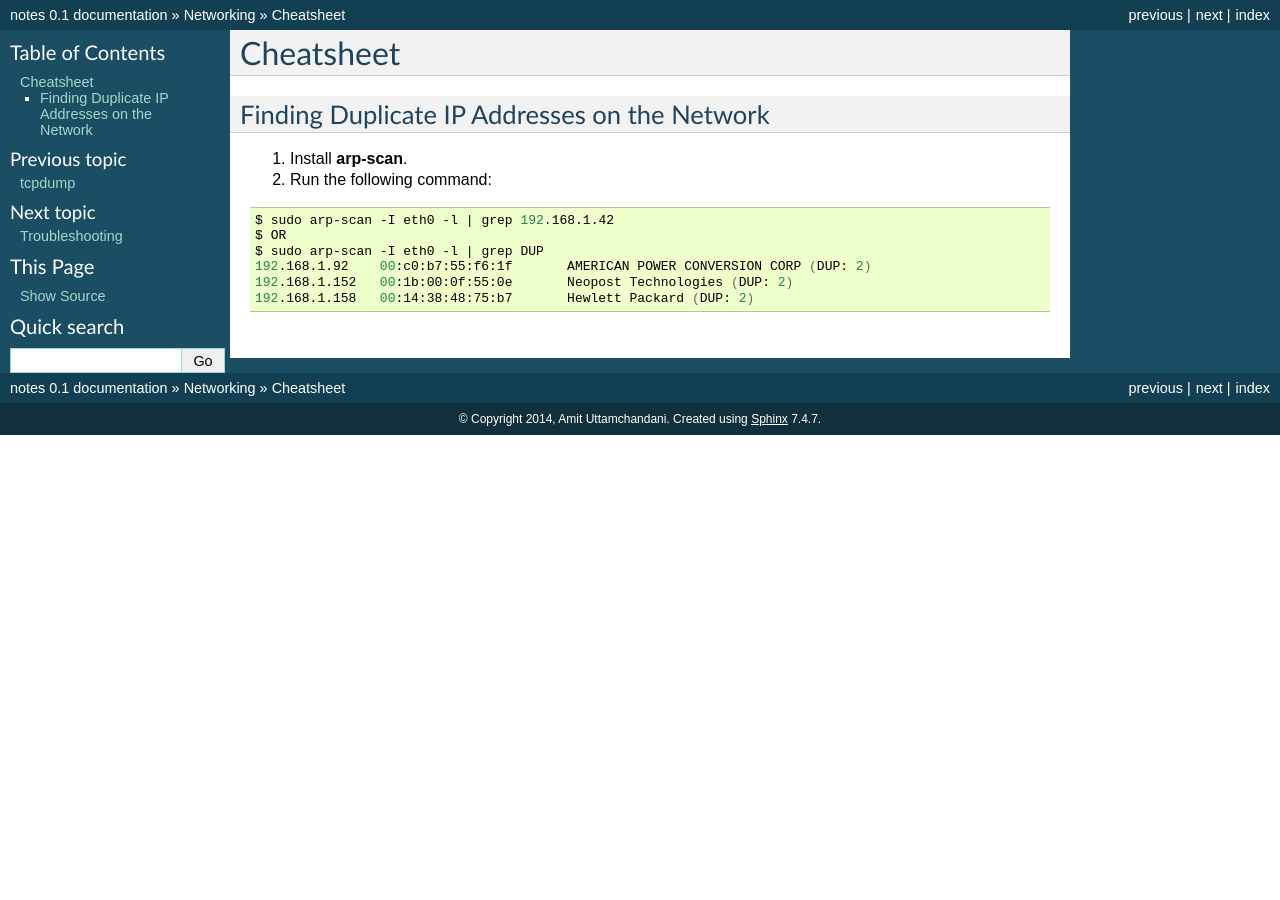
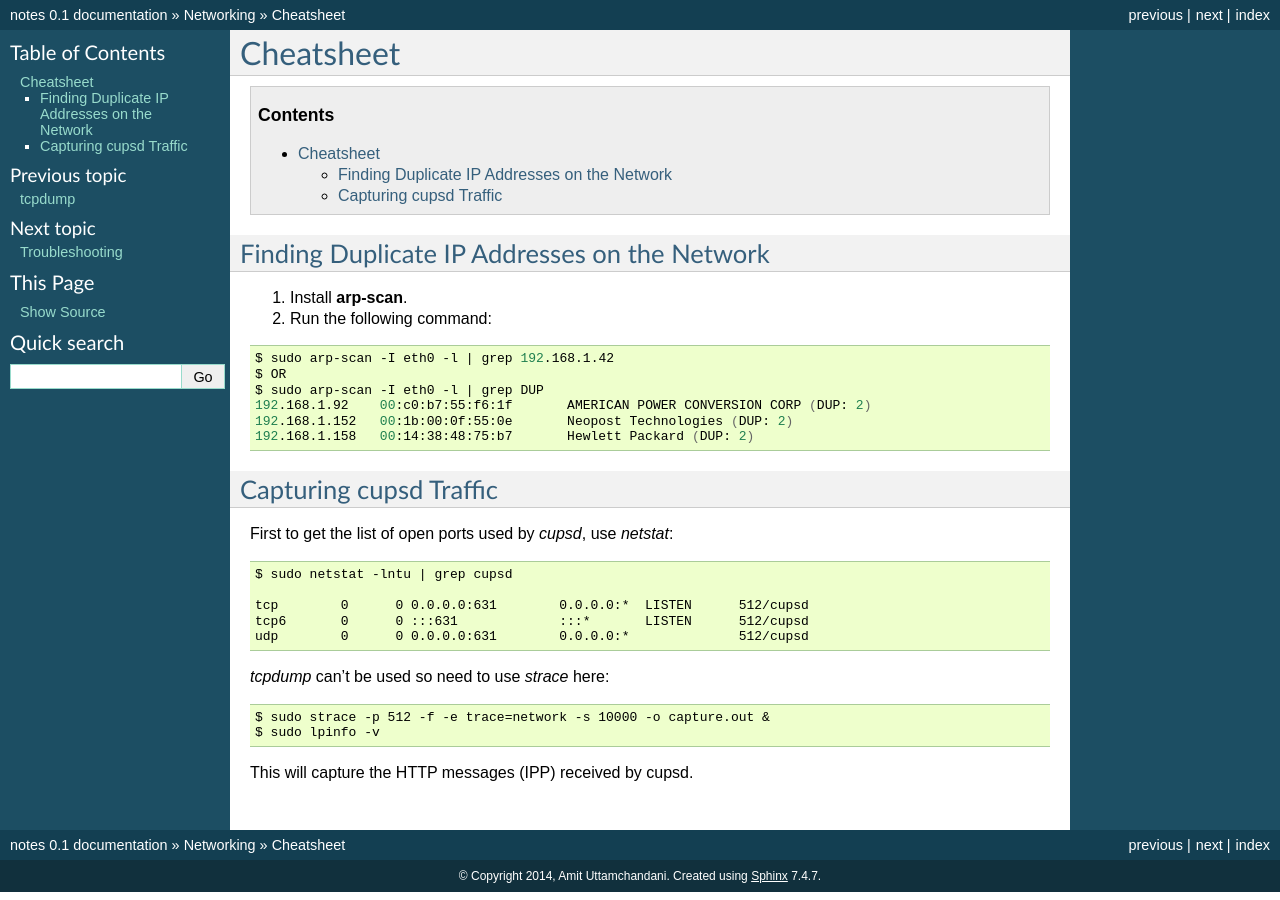
Before and after one commit to amituttam/notes, a Sphinx documentation site: the page built from docs/networking/cheatsheet.rst, in a window 1280 px wide. Built offline with Sphinx 7.4.7, drawn with Linux system fonts in a browser that asks for light colours.

Commit message:
Added strace capture of cupsd traffic
Signed-off-by: Amit Uttamchandani <amit.uttam@gmail.com>

```diff
--- a/docs/forensics/cheatsheet.rst
+++ b/docs/forensics/cheatsheet.rst
@@ -1,5 +1,7 @@
 Cheatsheet
 ==========
+
+.. contents:: :depth: 3
 
 Mounting E01 Images
 -------------------
--- a/docs/networking/cheatsheet.rst
+++ b/docs/networking/cheatsheet.rst
@@ -15,3 +17,25 @@ Finding Duplicate IP Addresses on the Network
     192.168.1.92    00:c0:b7:55:f6:1f       AMERICAN POWER CONVERSION CORP (DUP: 2)
     192.168.1.152   00:1b:00:0f:55:0e       Neopost Technologies (DUP: 2)
     192.168.1.158   00:14:38:48:75:b7       Hewlett Packard (DUP: 2)
+
+Capturing cupsd Traffic
+-----------------------
+
+First to get the list of open ports used by *cupsd*, use *netstat*:
+
+.. code-block::  none
+
+    $ sudo netstat -lntu | grep cupsd
+
+    tcp        0      0 0.0.0.0:631        0.0.0.0:*  LISTEN      512/cupsd
+    tcp6       0      0 :::631             :::*       LISTEN      512/cupsd
+    udp        0      0 0.0.0.0:631        0.0.0.0:*              512/cupsd
+
+*tcpdump* can't be used so need to use *strace* here:
+
+.. code-block:: none
+
+    $ sudo strace -p 512 -f -e trace=network -s 10000 -o capture.out &
+    $ sudo lpinfo -v
+
+This will capture the HTTP messages (IPP) received by cupsd.
--- a/docs/networking/tcpdump.rst
+++ b/docs/networking/tcpdump.rst
@@ -1,5 +1,7 @@
 tcpdump
 =======
+
+.. contents:: :depth: 3
 
 Network packet capture tool in the CLI. `tcpdump` is extremely useful
 for quick debugging of network issues. Use the `pcap-filter` manpage for
```
Also changed, not shown: other parts of docs/networking/cheatsheet.rst (+2 -0 lines).
